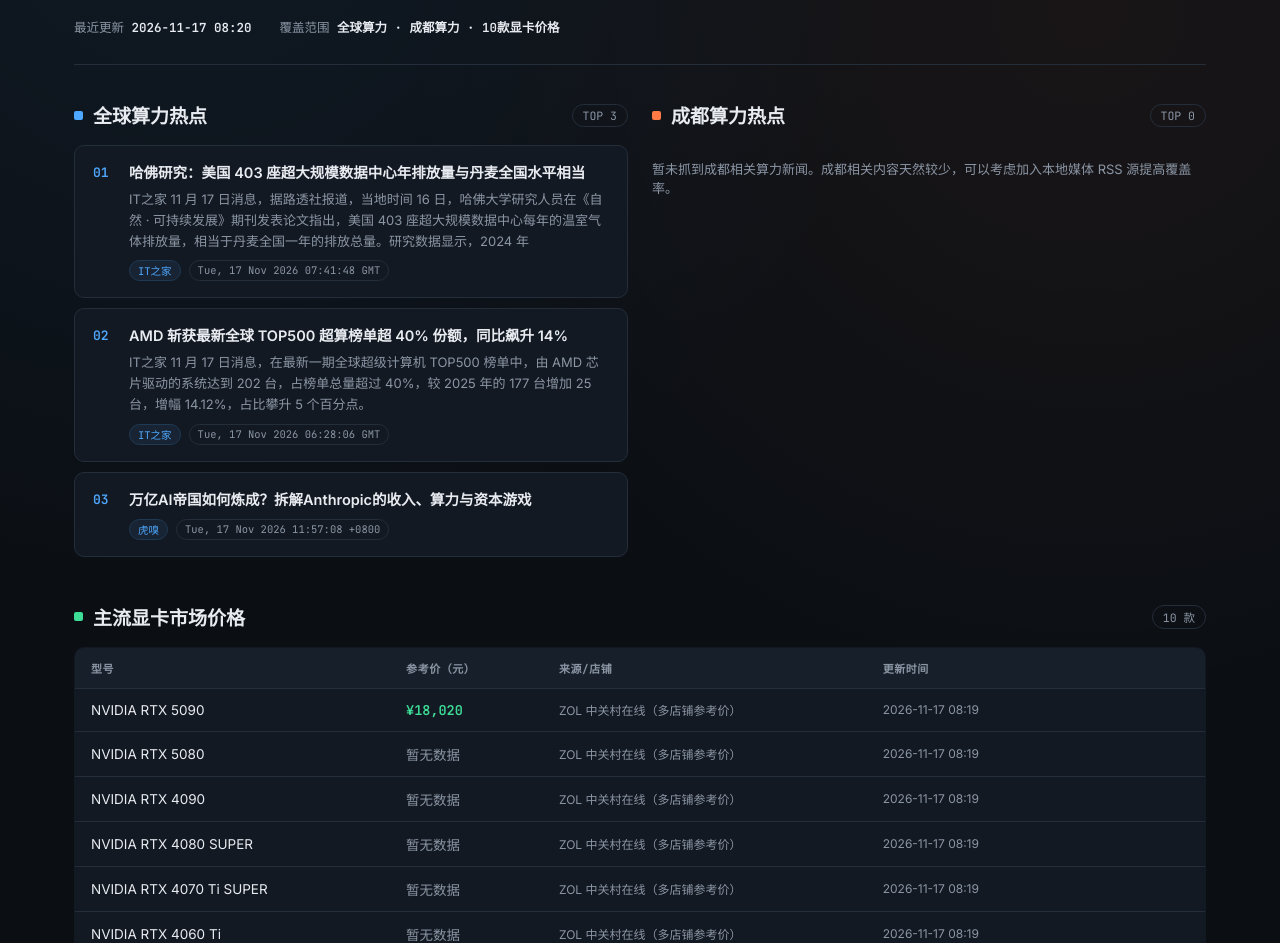
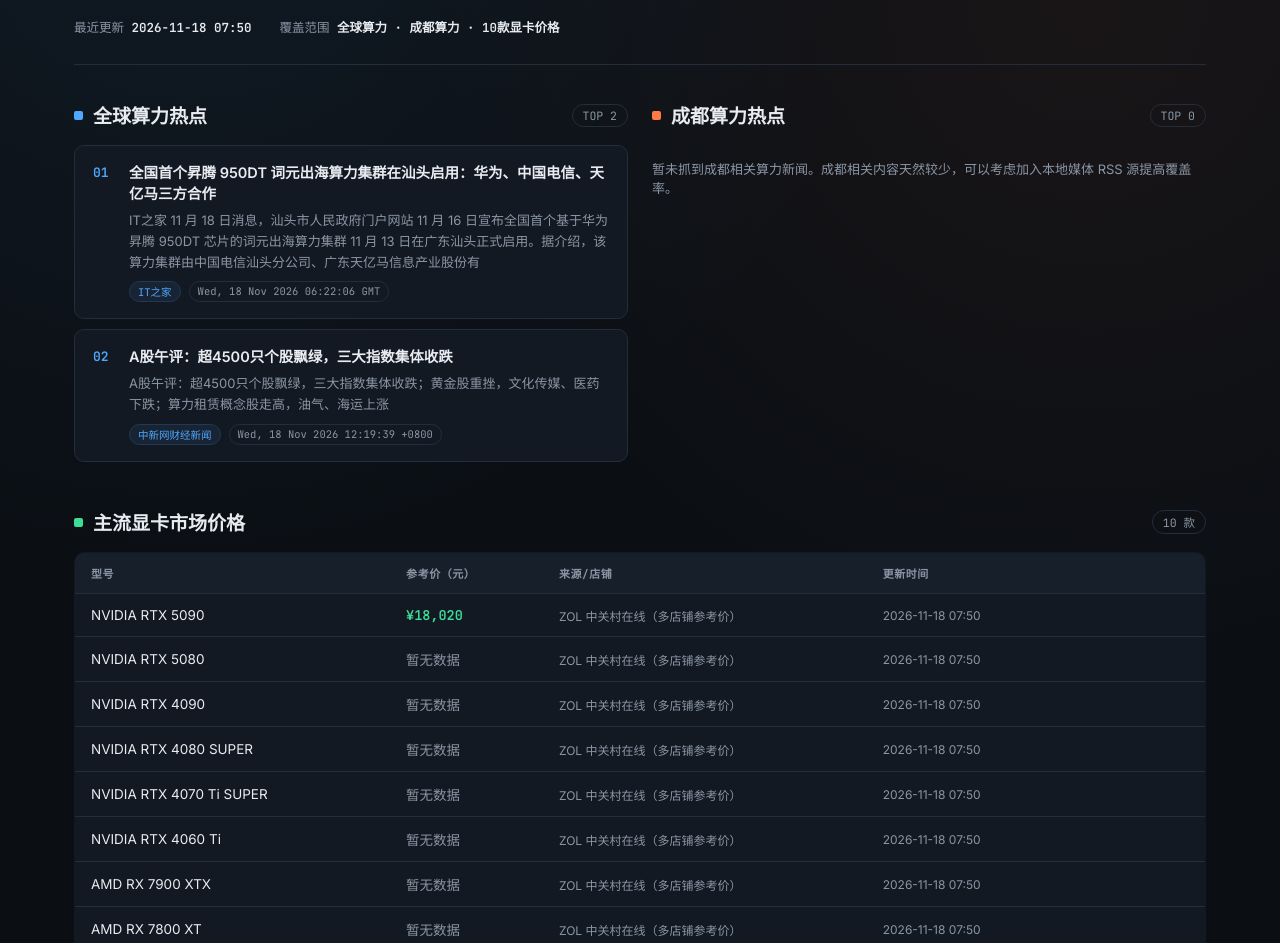
Before and after one commit to adamha2026/GPU-Watch, a plain HTML site: page docs/index.html in a window 1280 px wide. Shown: the part 138-1081 px from the top of the page. Drawn offline with Linux system fonts and the light colour scheme.

Commit message:
自动更新: 2026-11-18 07:50

```diff
--- a/docs/index.html
+++ b/docs/index.html
@@ -75,31 +75,25 @@
     <div class="eyebrow"><span class="pulse"></span>GitHub Actions 每日自动更新</div>
     <h1>算力观察 <span class="sub">Global Compute × 成都算力 × 显卡价格</span></h1>
     <div class="meta-row">
-      <div class="meta-item">最近更新 <b>2026-11-17 08:20</b></div>
+      <div class="meta-item">最近更新 <b>2026-11-18 07:50</b></div>
       <div class="meta-item">覆盖范围 <b>全球算力 · 成都算力 · 10款显卡价格</b></div>
     </div>
   </header>
 
   <div class="columns">
     <section class="global">
-      <div class="col-head"><span class="dot"></span><h2>全球算力热点</h2><span class="count">TOP 3</span></div>
+      <div class="col-head"><span class="dot"></span><h2>全球算力热点</h2><span class="count">TOP 2</span></div>
 
       <div class="card"><div class="rank">01</div><div class="card-body">
-        <h3><a href="https://www.ithome.com/1/028/282.htm" style="color:inherit; text-decoration:none;" target="_blank">哈佛研究：美国 403 座超大规模数据中心年排放量与丹麦全国水平相当</a></h3>
-        <p>IT之家 11 月 17 日消息，据路透社报道，当地时间 16 日，哈佛大学研究人员在《自然 · 可持续发展》期刊发表论文指出，美国 403 座超大规模数据中心每年的温室气体排放量，相当于丹麦全国一年的排放总量。研究数据显示，2024 年 </p>
-        <div class="tags"><span class="tag src">IT之家</span><span class="tag">Tue, 17 Nov 2026 07:41:48 GMT</span></div>
+        <h3><a href="https://www.ithome.com/1/028/811.htm" style="color:inherit; text-decoration:none;" target="_blank">全国首个昇腾 950DT 词元出海算力集群在汕头启用：华为、中国电信、天亿马三方合作</a></h3>
+        <p>IT之家 11 月 18 日消息，汕头市人民政府门户网站 11 月 16 日宣布全国首个基于华为昇腾 950DT 芯片的词元出海算力集群 11 月 13 日在广东汕头正式启用。据介绍，该算力集群由中国电信汕头分公司、广东天亿马信息产业股份有</p>
+        <div class="tags"><span class="tag src">IT之家</span><span class="tag">Wed, 18 Nov 2026 06:22:06 GMT</span></div>
       </div></div>
 
       <div class="card"><div class="rank">02</div><div class="card-body">
-        <h3><a href="https://www.ithome.com/1/028/242.htm" style="color:inherit; text-decoration:none;" target="_blank">AMD 斩获最新全球 TOP500 超算榜单超 40% 份额，同比飙升 14%</a></h3>
-        <p>IT之家 11 月 17 日消息，在最新一期全球超级计算机 TOP500 榜单中，由 AMD 芯片驱动的系统达到 202 台，占榜单总量超过 40%，较 2025 年的 177 台增加 25 台，增幅 14.12%，占比攀升 5 个百分点。</p>
-        <div class="tags"><span class="tag src">IT之家</span><span class="tag">Tue, 17 Nov 2026 06:28:06 GMT</span></div>
-      </div></div>
-
-      <div class="card"><div class="rank">03</div><div class="card-body">
-        <h3><a href="https://www.huxiu.com/article/4906188.html?f=rss" style="color:inherit; text-decoration:none;" target="_blank">万亿AI帝国如何炼成？拆解Anthropic的收入、算力与资本游戏</a></h3>
-        <p></p>
-        <div class="tags"><span class="tag src">虎嗅</span><span class="tag">Tue, 17 Nov 2026 11:57:08 +0800</span></div>
+        <h3><a href="https://www.chinanews.com.cn/cj/2026/11-18/10733986.shtml" style="color:inherit; text-decoration:none;" target="_blank">A股午评：超4500只个股飘绿，三大指数集体收跌</a></h3>
+        <p>A股午评：超4500只个股飘绿，三大指数集体收跌；黄金股重挫，文化传媒、医药下跌；算力租赁概念股走高，油气、海运上涨</p>
+        <div class="tags"><span class="tag src">中新网财经新闻</span><span class="tag">Wed, 18 Nov 2026 12:19:39 +0800</span></div>
       </div></div>
 
     </section>
@@ -124,7 +118,7 @@
           <td class="price">¥18,020</td>
 
           <td class="shop">ZOL 中关村在线（多店铺参考价）</td>
-          <td class="shop">2026-11-17 08:19</td>
+          <td class="shop">2026-11-18 07:50</td>
         </tr>
 
         <tr>
@@ -133,7 +127,7 @@
           <td class="price na">暂无数据</td>
 
           <td class="shop">ZOL 中关村在线（多店铺参考价）</td>
-          <td class="shop">2026-11-17 08:19</td>
+          <td class="shop">2026-11-18 07:50</td>
         </tr>
 
         <tr>
@@ -142,7 +136,7 @@
           <td class="price na">暂无数据</td>
 
           <td class="shop">ZOL 中关村在线（多店铺参考价）</td>
-          <td class="shop">2026-11-17 08:19</td>
+          <td class="shop">2026-11-18 07:50</td>
         </tr>
 
         <tr>
@@ -151,7 +145,7 @@
           <td class="price na">暂无数据</td>
 
           <td class="shop">ZOL 中关村在线（多店铺参考价）</td>
-          <td class="shop">2026-11-17 08:19</td>
+          <td class="shop">2026-11-18 07:50</td>
         </tr>
 
         <tr>
@@ -160,7 +154,7 @@
           <td class="price na">暂无数据</td>
 
           <td class="shop">ZOL 中关村在线（多店铺参考价）</td>
-          <td class="shop">2026-11-17 08:19</td>
+          <td class="shop">2026-11-18 07:50</td>
         </tr>
 
         <tr>
@@ -169,7 +163,7 @@
           <td class="price na">暂无数据</td>
 
           <td class="shop">ZOL 中关村在线（多店铺参考价）</td>
-          <td class="shop">2026-11-17 08:19</td>
+          <td class="shop">2026-11-18 07:50</td>
         </tr>
 
         <tr>
@@ -178,7 +172,7 @@
           <td class="price na">暂无数据</td>
 
           <td class="shop">ZOL 中关村在线（多店铺参考价）</td>
-          <td class="shop">2026-11-17 08:19</td>
+          <td class="shop">2026-11-18 07:50</td>
         </tr>
 
         <tr>
@@ -187,7 +181,7 @@
           <td class="price na">暂无数据</td>
 
           <td class="shop">ZOL 中关村在线（多店铺参考价）</td>
-          <td class="shop">2026-11-17 08:19</td>
+          <td class="shop">2026-11-18 07:50</td>
         </tr>
 
         <tr>
@@ -205,7 +199,7 @@
           <td class="price">¥1,274</td>
 
           <td class="shop">ZOL 中关村在线（多店铺参考价）</td>
-          <td class="shop">2026-11-17 08:19</td>
+          <td class="shop">2026-11-18 07:50</td>
         </tr>
 
       </tbody>
```
Also changed, not shown: data/gpu_prices.json (+9 -9 lines), data/news_global.json (+9 -16 lines).
